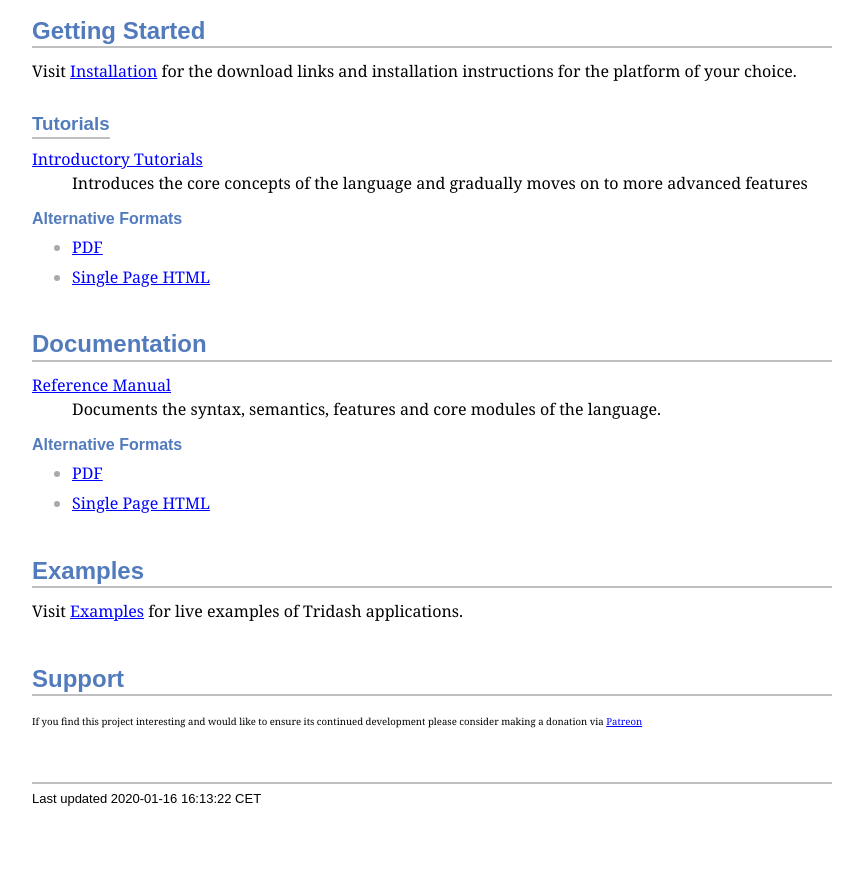
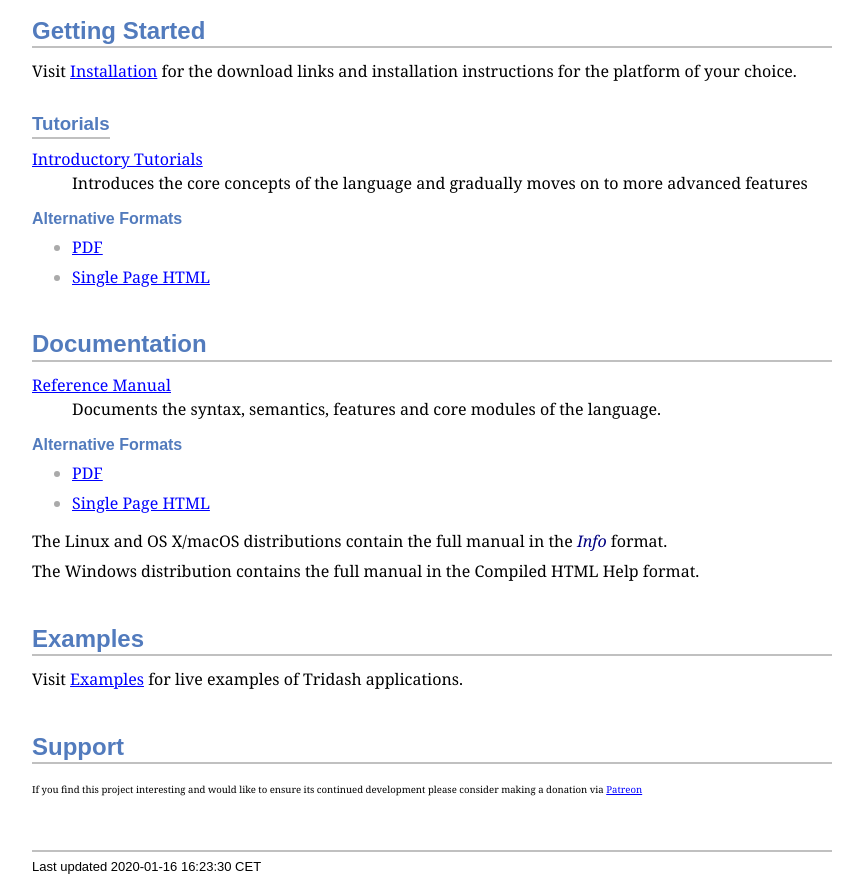
Before and after one commit to alex-gutev/tridash, a plain HTML site: page index.html in a window 1280 px wide. Shown: the part 638-1518 px from the top of the page, without its empty margins (208-1071 px from the left). Before the commit the page ends 1450 px from the top, so only its background shows below. Drawn offline with Linux system fonts and the light colour scheme.

Commit message:
Add details regarding Info and CHM documentation.

```diff
--- a/index.html
+++ b/index.html
@@ -107,6 +107,10 @@ features and core modules of the language.
 </p>
 </li>
 </ul></div>
+<div class="paragraph"><p>The Linux and OS X/macOS distributions contain the full manual in the
+<em>Info</em> format.</p></div>
+<div class="paragraph"><p>The Windows distribution contains the full manual in the Compiled HTML
+Help format.</p></div>
 </div>
 </div>
 <div class="sect1">
@@ -128,7 +132,7 @@ its continued development please consider making a donation via
 <div id="footer">
 <div id="footer-text">
 Last updated
- 2020-01-16 16:13:22 CET
+ 2020-01-16 16:23:30 CET
 </div>
 </div>
 </body>
```
Also changed, not shown: 1 other file.
